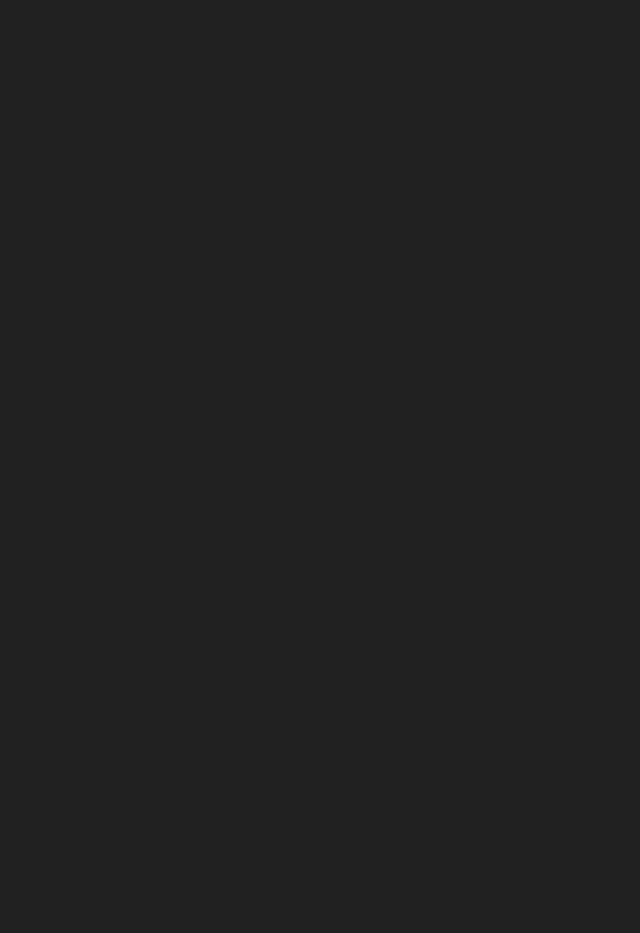
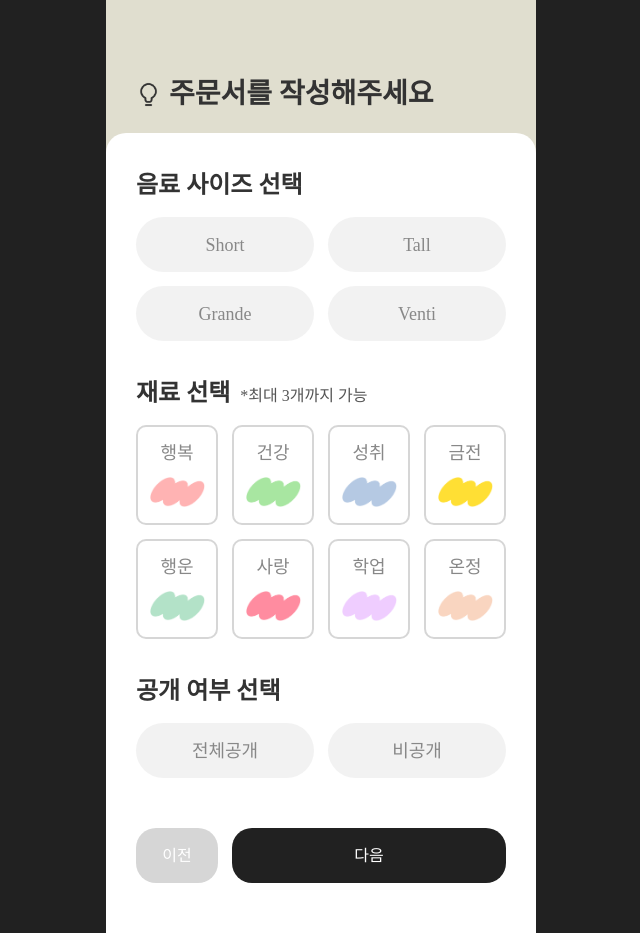
Before and after one commit to falconlee236/color-my-drink, a React (Vite) app in the folder web/: page /OrderSizeIngredientAccess in a window 1280 px wide. Before the commit this address had no page. Shown: the whole page, without its empty margins (319-959 px from the left). Before the commit the page ends 800 px from the top, so only its background shows below. Built offline with nearby package versions, Linux system fonts and the light colour scheme; a web font is replaced by a local one.

Commit message:
0228 수정-01
- 파일명 수정
- map 함수 index 추가
- redux 설치

```diff
--- a/web/package.json
+++ b/web/package.json
@@ -11,9 +11,11 @@
     "postinstall": "npm install @rollup/rollup-linux-x64-gnu --save-optional"
   },
   "dependencies": {
+    "@reduxjs/toolkit": "^2.6.0",
     "@tailwindcss/vite": "^4.0.0",
     "react": "^18.3.1",
     "react-dom": "^18.3.1",
+    "react-redux": "^9.2.0",
     "react-router": "^7.2.0",
     "swiper": "^11.2.4",
     "tailwindcss": "^4.0.0"
--- a/web/src/App.tsx
+++ b/web/src/App.tsx
@@ -2,9 +2,9 @@ import { BrowserRouter, Routes, Route } from "react-router";
 import Login from "./pages/Login.tsx";
 import Mainpage from "./pages/Mainpage.tsx";
 import Sharedpage from "./pages/Sharedpage.tsx";
-import Order1 from "./pages/Order1.tsx";
-import Order2 from "./pages/Order2.tsx";
-import Order3 from "./pages/Order3.tsx";
+import OrderTemperatureCup from "./pages/OrderTemperatureCup.tsx";
+import OrderSizeIngredientAccess from "./pages/OrderSizeIngredientAccess.tsx";
+import OrderNameMessage from "./pages/OrderNameMessage.tsx";
 import Loading from "./pages/Loading.tsx";
 import Result from "./pages/Result.tsx";
 
@@ -15,9 +15,12 @@ export default function App() {
         <Route path="/" element={<Login />} />
         <Route path="/mainpage" element={<Mainpage />} />
         <Route path="/sharedpage" element={<Sharedpage />} />
-        <Route path="/order1" element={<Order1 />} />
-        <Route path="/order2" element={<Order2 />} />
-        <Route path="/order3" element={<Order3 />} />
+        <Route path="/OrderTemperatureCup" element={<OrderTemperatureCup />} />
+        <Route
+          path="/OrderSizeIngredientAccess"
+          element={<OrderSizeIngredientAccess />}
+        />
+        <Route path="/OrderNameMessage" element={<OrderNameMessage />} />
         <Route path="/loading" element={<Loading />} />
         <Route path="/result" element={<Result />} />
       </Routes>
--- /dev/null
+++ b/web/src/Redux/actions/store.ts
@@ -0,0 +1,5 @@
+import { configureStore } from "@reduxjs/toolkit";
+
+export default configureStore({
+    reducer: []
+})
--- /dev/null
+++ b/web/src/Redux/store/index.ts
@@ -0,0 +1,10 @@
+import { configureStore } from "@reduxjs/toolkit";
+
+const store = configureStore({
+  reducer: {},
+});
+
+export type RootState = ReturnType<typeof store.getState>;
+export type AppDispatch = typeof store.dispatch;
+
+export default store;
--- a/web/src/component/orderpage/NextBtn.tsx
+++ b/web/src/component/orderpage/NextBtn.tsx
@@ -9,10 +9,10 @@ export default function NextBtn(props: NextBtnProps) {
   const navigate = useNavigate();
 
   const clickPageNext = (currentOrder: string) => {
-    if (currentOrder === "order1") {
-      navigate("/order2");
-    } else if (currentOrder === "order2") {
-      navigate("/order3");
+    if (currentOrder === "OrderTemperatureCup") {
+      navigate("/OrderSizeIngredientAccess");
+    } else if (currentOrder === "OrderSizeIngredientAccess") {
+      navigate("/OrderNameMessage");
     } else if (currentOrder === "order3") {
       navigate("/loading");
     }
--- a/web/src/component/orderpage/PrevBtn.tsx
+++ b/web/src/component/orderpage/PrevBtn.tsx
@@ -9,18 +9,18 @@ export default function PrevBtn(props: PrevBtnProps) {
   const navigate = useNavigate();
 
   const clickPagePrev = (currentOrder: string) => {
-    if (currentOrder === "order1") {
+    if (currentOrder === "OrderTemperatureCup") {
       navigate("/sharedpage");
-    } else if (currentOrder === "order2") {
-      navigate("/order1");
-    } else if (currentOrder === "order3") {
-      navigate("/order2");
+    } else if (currentOrder === "OrderSizeIngredientAccess") {
+      navigate("/OrderTemperatureCup");
+    } else if (currentOrder === "OrderNameMessage") {
+      navigate("/OrderSizeIngredientAccess");
     }
   };
 
   return (
     <button
-      className="col-span-1 h-55 w-full rounded-20 bg-ccc80 text-[16px] font-medium text-white"
+      className="col-span-1 h-55 w-full rounded-20 bg-ccc80 font-medium text-white"
       onClick={() => {
         clickPagePrev(props.orderNum);
       }}
--- a/web/src/pages/Order3.tsx
+++ b/web/src/pages/OrderNameMessage.tsx
@@ -2,12 +2,8 @@ import PaginationBtn from "../component/orderpage/PaginationBtn";
 import OrderTitle from "../component/orderpage/OrderTitle";
 import { useEffect, useState } from "react";
 
-function Step3() {
-  const NAME_MAP = [
-    { name: "예시1", index: "6-1" },
-    { name: "예시2", index: "6-2" },
-    { name: "예시3", index: "6-3" },
-  ];
+export default function OrderNameMessage() {
+  const NAME_MAP = [{ name: "예시1" }, { name: "예시2" }, { name: "예시3" }];
 
   const [selectedName, setSelectedName] = useState<string | null>(null);
   const [inputName, setInputName] = useState<string | null>(null);
@@ -44,18 +40,18 @@ function Step3() {
     setStorageInputMessage(e.target.value);
   };
 
-  const nameList = NAME_MAP.map((btn) => (
+  const nameList = NAME_MAP.map((btn, index) => (
     <button
-      key={btn.index}
+      key={`name-${index}`}
       className={`h-55 w-full rounded-full text-18 ${
         storageName != null
-          ? btn.index === storageName
+          ? `name-${index}` === storageName
             ? "bg-green font-semibold text-white"
             : "bg-ccc25 text-888"
           : "bg-ccc25 text-888"
       }`}
       onClick={() => {
-        clickName(btn.index);
+        clickName(`name-${index}`);
       }}
     >
       {btn.name}
@@ -128,11 +124,13 @@ function Step3() {
               />
             </div>
           </div>
-          <PaginationBtn currentOrder="order3" next="완료하기" prev="이전" />
+          <PaginationBtn
+            currentOrder="OrderNameMessage"
+            next="완료하기"
+            prev="이전"
+          />
         </div>
       </div>
     </div>
   );
 }
-
-export default Step3;
--- a/web/src/pages/Order2.tsx
+++ b/web/src/pages/OrderSizeIngredientAccess.tsx
@@ -2,7 +2,7 @@ import OrderTitle from "../component/orderpage/OrderTitle";
 import PaginationBtn from "../component/orderpage/PaginationBtn";
 import { useEffect, useState } from "react";
 
-export default function Order2() {
+export default function OrderSizeIngredientAccess() {
   const [selectedSize, setSelectedSize] = useState<string | null>(null);
   const [selectedIngredient, setSelectedIngredient] = useState<string[]>(
     JSON.parse(sessionStorage.getItem("selectedIngredient") || "[]"),
@@ -13,27 +13,24 @@ export default function Order2() {
   const [toggleAlarm, setToggleAlarm] = useState(false);
 
   const SIZE_MAP = [
-    { name: "Short", index: "3-1" },
-    { name: "Tall", index: "3-2" },
-    { name: "Grande", index: "3-3" },
-    { name: "Venti", index: "3-4" },
+    { name: "Short" },
+    { name: "Tall" },
+    { name: "Grande" },
+    { name: "Venti" },
   ];
 
   const INGREDIENT_MAP = [
-    { name: "행복", index: "4-1", img: "../src/assets/img/ingredient/1.png" },
-    { name: "건강", index: "4-2", img: "../src/assets/img/ingredient/2.png" },
-    { name: "성취", index: "4-3", img: "../src/assets/img/ingredient/3.png" },
-    { name: "금전", index: "4-4", img: "../src/assets/img/ingredient/4.png" },
-    { name: "행운", index: "4-5", img: "../src/assets/img/ingredient/5.png" },
-    { name: "사랑", index: "4-6", img: "../src/assets/img/ingredient/6.png" },
-    { name: "학업", index: "4-7", img: "../src/assets/img/ingredient/7.png" },
-    { name: "온정", index: "4-8", img: "../src/assets/img/ingredient/8.png" },
+    { name: "행복", img: "../src/assets/img/ingredient/1.png" },
+    { name: "건강", img: "../src/assets/img/ingredient/2.png" },
+    { name: "성취", img: "../src/assets/img/ingredient/3.png" },
+    { name: "금전", img: "../src/assets/img/ingredient/4.png" },
+    { name: "행운", img: "../src/assets/img/ingredient/5.png" },
+    { name: "사랑", img: "../src/assets/img/ingredient/6.png" },
+    { name: "학업", img: "../src/assets/img/ingredient/7.png" },
+    { name: "온정", img: "../src/assets/img/ingredient/8.png" },
   ];
 
-  const ACCESS_MAP = [
-    { name: "전체공개", index: "5-1" },
-    { name: "비공개", index: "5-2" },
-  ];
+  const ACCESS_MAP = [{ name: "전체공개" }, { name: "비공개" }];
 
   const onClickSize = (index: string) => setSelectedSize(index);
 
@@ -92,38 +89,38 @@ export default function Order2() {
     }
   }, [selectedIngredient, selectedSize, selectedAccess, toggleAlarm]);
 
-  const sizeList = SIZE_MAP.map((btn) => (
+  const sizeList = SIZE_MAP.map((btn, index) => (
     <button
-      key={btn.index}
+      key={`size-${index}`}
       className={`h-55 w-full rounded-full text-18 ${
         storageSize != null
-          ? storageSize === btn.index
+          ? storageSize === `size-${index}`
             ? "bg-green font-semibold text-white"
             : "bg-ccc25 text-888"
           : "bg-ccc25 text-888"
       }`}
       onClick={() => {
-        onClickSize(btn.index);
+        onClickSize(`size-${index}`);
       }}
     >
       {btn.name}
     </button>
   ));
 
-  const ingredientList = INGREDIENT_MAP.map((btn) => {
+  const ingredientList = INGREDIENT_MAP.map((btn, index) => {
     return (
-      <li key={btn.index}>
+      <li key={`ingredient-${index}`}>
         <input
           type="checkbox"
-          id={btn.index}
+          id={`ingredient-${index}`}
           className="peer hidden"
-          checked={selectedIngredient?.includes(btn.index)}
+          checked={selectedIngredient?.includes(`ingredient-${index}`)}
           onChange={(e) => {
-            clickIngredient(e, btn.index);
+            clickIngredient(e, `ingredient-${index}`);
           }}
         />
         <label
-          htmlFor={btn.index}
+          htmlFor={`ingredient-${index}`}
           className="flex h-100 w-full flex-col items-center justify-center rounded-10 border-[2px] border-solid border-ccc80 text-18 text-888 peer-checked:border-green peer-checked:bg-green10 peer-checked:font-medium peer-checked:text-333"
         >
           <div className="flex flex-col items-center justify-center">
@@ -135,18 +132,18 @@ export default function Order2() {
     );
   });
 
-  const accessList = ACCESS_MAP.map((btn) => (
+  const accessList = ACCESS_MAP.map((btn, index) => (
     <button
-      key={btn.index}
+      key={`access-${index}`}
       className={`h-55 w-full rounded-full text-18 ${
         storageAccess != null
-          ? storageAccess === btn.index
+          ? storageAccess === `access-${index}`
             ? "bg-green font-semibold text-white"
             : "bg-ccc25 text-888"
           : "bg-ccc25 text-888"
       }`}
       onClick={() => {
-        onClickAccess(btn.index);
+        onClickAccess(`access-${index}`);
       }}
     >
       {btn.name}
@@ -176,7 +173,11 @@ export default function Order2() {
             <div className="grid grid-cols-2 gap-14">{accessList}</div>
           </div>
 
-          <PaginationBtn currentOrder="order2" next="다음" prev="이전" />
+          <PaginationBtn
+            currentOrder="OrderSizeIngredientAccess"
+            next="다음"
+            prev="이전"
+          />
         </div>
       </div>
       <div
--- a/web/src/pages/Sharedpage.tsx
+++ b/web/src/pages/Sharedpage.tsx
@@ -5,7 +5,7 @@ export default function Sharedpage() {
   const navigate = useNavigate();
 
   const toGoNext = () => {
-    navigate("/order1");
+    navigate("/OrderTemperatureCup");
     sessionStorage.clear();
   };
 
```
Also changed, not shown: web/src/pages/OrderTemperatureCup.tsx (renamed from web/src/pages/Order1.tsx, +35 -29 lines), 1 other file (tests, documents, lock files or other folders).
